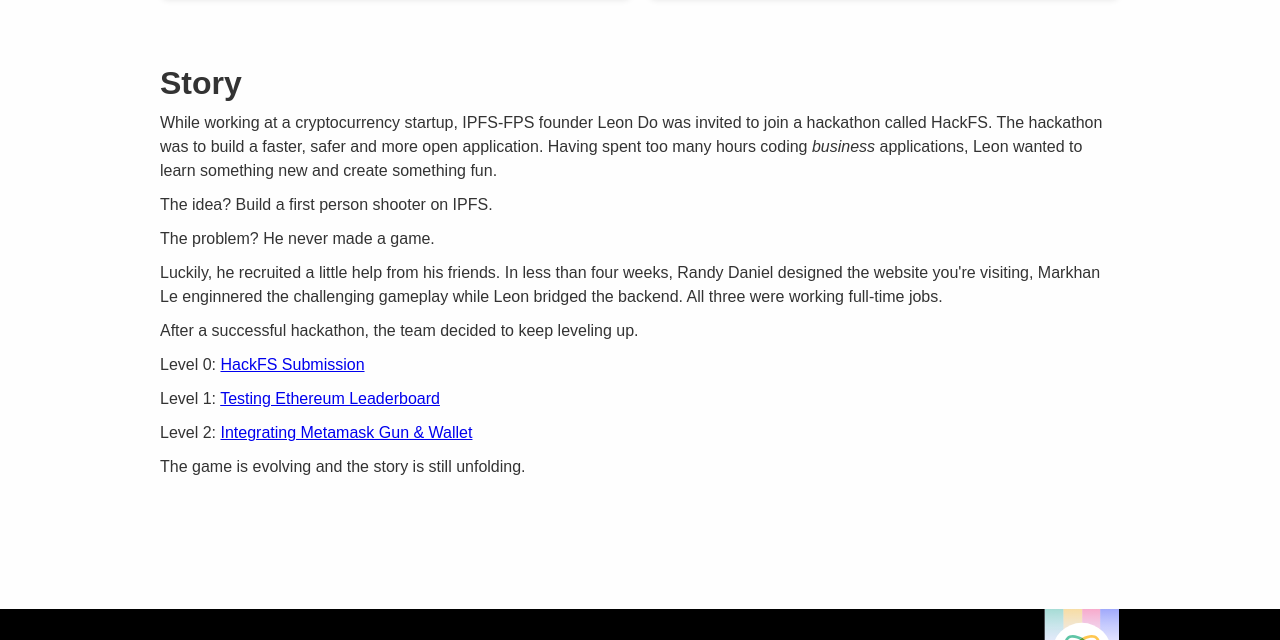
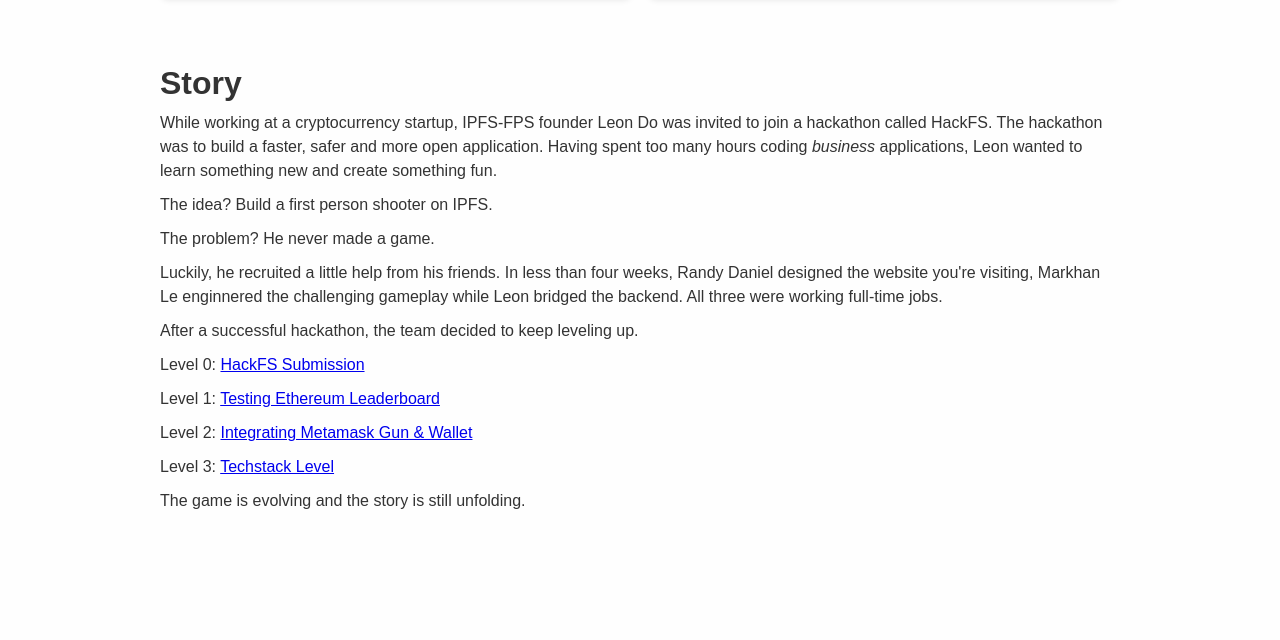
Before and after one commit to underscoredLabs/website-ipfs-fps, a plain HTML site: page index.html in a window 1280 px wide. Shown: the part 3104-3744 px from the top of the page. Drawn offline with nearby package versions, Linux system fonts and the light colour scheme.

Commit message:
techstack level

```diff
--- a/index.html
+++ b/index.html
@@ -150,6 +150,9 @@
           Level 2: <a href="https://ipfs.io/ipfs/QmXdqtgst4SezUysXXUrdYMAYK29QmqgUd6GqyRvBUXjAR/" target="_blank">Integrating Metamask Gun & Wallet</a>
         </p>
         <p>
+          Level 3: <a href="https://ipfs.io/ipfs/Qmahmo7vwoFjRUFkWiqtv4rRCJbFavPSCasdkCXxQVBQgn/" target="_blank">Techstack Level</a>
+        </p
+        <p>
           The game is evolving and the story is still unfolding.
         </p>
         <br>
```
